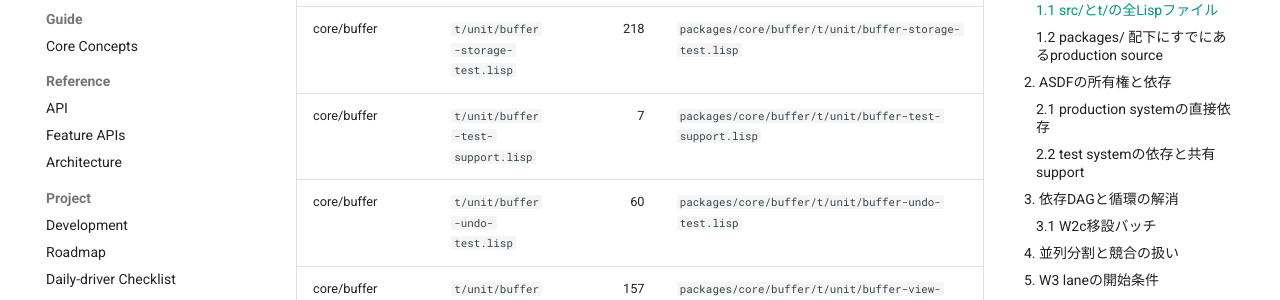
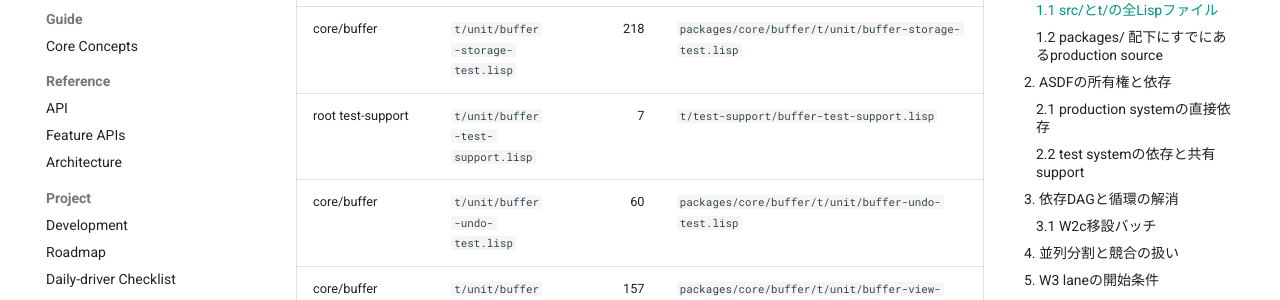
Before and after one commit to nerima-lisp/loom, an MkDocs documentation site: the page built from docs/src/notes/w2c-move-plan.md, in a window 1280 px wide and 900 px high, scrolled down 19380 px. Shown: the part 152-452 px from the top of the window. Built offline with MkDocs 1.6.1 and Material for MkDocs 9.7.7, drawn with Linux system fonts in a browser that asks for light colours; comment, search, counter and statistics services are not loaded.

Commit message:
refactor(feature): move mode slice and shared test matcher

```diff
--- a/docs/src/notes/w2c-move-plan.md
+++ b/docs/src/notes/w2c-move-plan.md
@@ -177,7 +177,7 @@
 | core/buffer | `t/unit/buffer-region-test.lisp` | 83 | `packages/core/buffer/t/unit/buffer-region-test.lisp` |
 | split: buffers + core/editor-session | `t/unit/buffer-registry-test.lisp` | 61 | registry behavior (`:3-31`) → `packages/feature/buffers/t/unit/buffer-registry-test.lisp`、stable-symbol slice re-registration (`:32-61`) → `packages/core/editor-session/t/unit/slice-state-registration-test.lisp` |
 | core/buffer | `t/unit/buffer-storage-test.lisp` | 218 | `packages/core/buffer/t/unit/buffer-storage-test.lisp` |
-| core/buffer | `t/unit/buffer-test-support.lisp` | 7 | `packages/core/buffer/t/unit/buffer-test-support.lisp` |
+| root test-support | `t/unit/buffer-test-support.lisp` | 7 | `t/test-support/buffer-test-support.lisp` |
 | core/buffer | `t/unit/buffer-undo-test.lisp` | 60 | `packages/core/buffer/t/unit/buffer-undo-test.lisp` |
 | core/buffer | `t/unit/buffer-view-test.lisp` | 157 | `packages/core/buffer/t/unit/buffer-view-test.lisp` |
 | root gate | `t/unit/cli-test.lisp` | 73 | `t/unit/cli-test.lisp` をrootに保持 |
```
Also changed, not shown: 16 other files.
